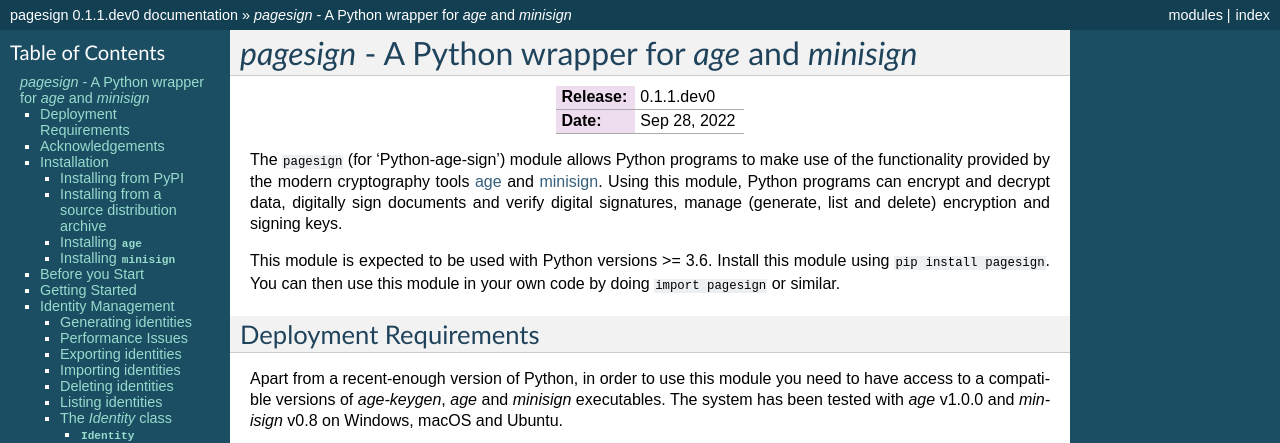
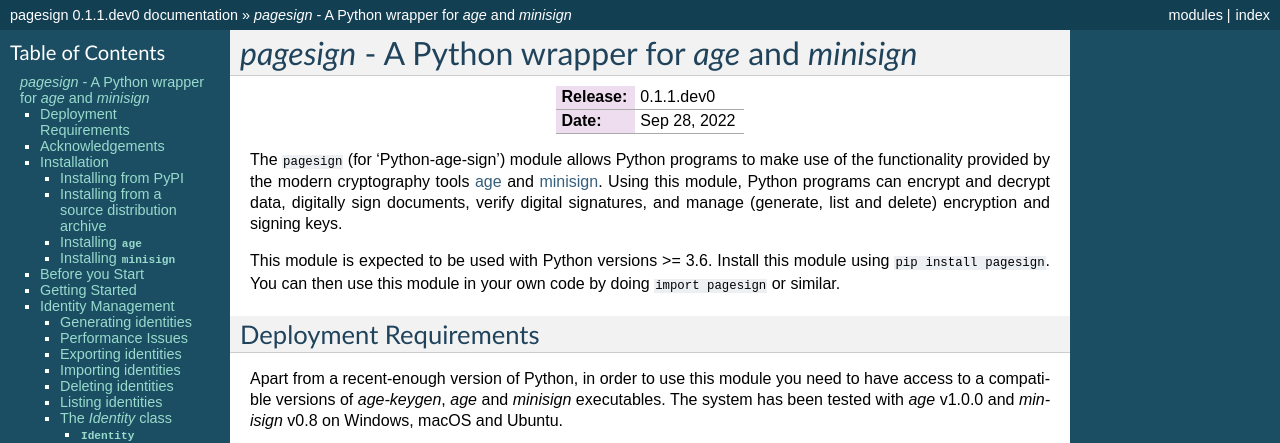
Before and after one commit to vsajip/pagesign, a Sphinx documentation site: the page built from docs/index.rst, in a window 1280 px wide and 900 px high. Shown: the top 443 px of the window. Built offline with Sphinx 7.4.7, drawn with Linux system fonts in a browser that asks for light colours; some of the changed text lies outside the part shown.

```diff
--- a/docs/index.rst
+++ b/docs/index.rst
@@ -28,8 +28,8 @@ The ``pagesign`` (for 'Python-age-sign') module allows Python programs to make u
 the functionality provided by the modern cryptography tools `age
 <https://age-encryption.org/>`_ and `minisign
 <https://jedisct1.github.io/minisign/>`_. Using this module, Python programs can
-encrypt and decrypt data, digitally sign documents and verify digital signatures,
-manage (generate, list and delete) encryption and signing keys.
+encrypt and decrypt data, digitally sign documents, verify digital signatures,
+and manage (generate, list and delete) encryption and signing keys.
 
 This module is expected to be used with Python versions >= 3.6. Install this module
 using ``pip install pagesign``. You can then use this module in your own code by
```
Also changed, not shown: other parts of docs/index.rst (+6 -6 lines).
